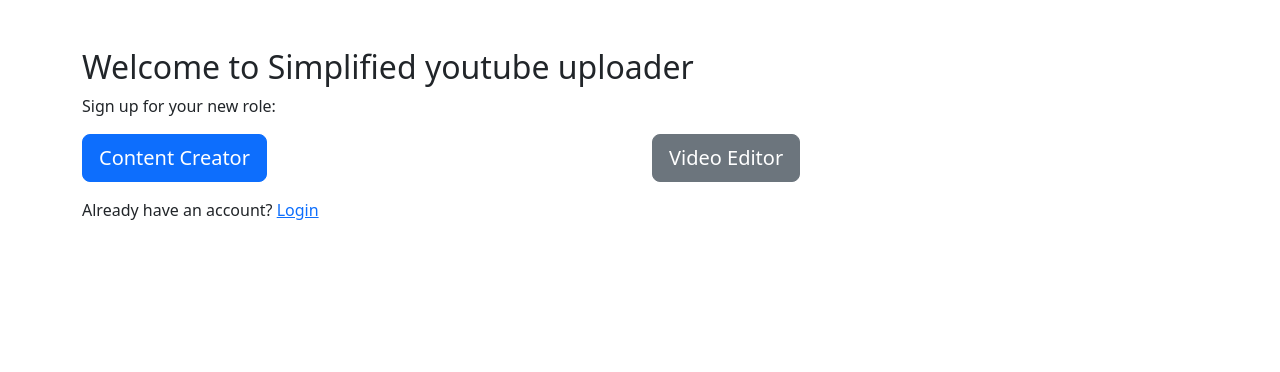
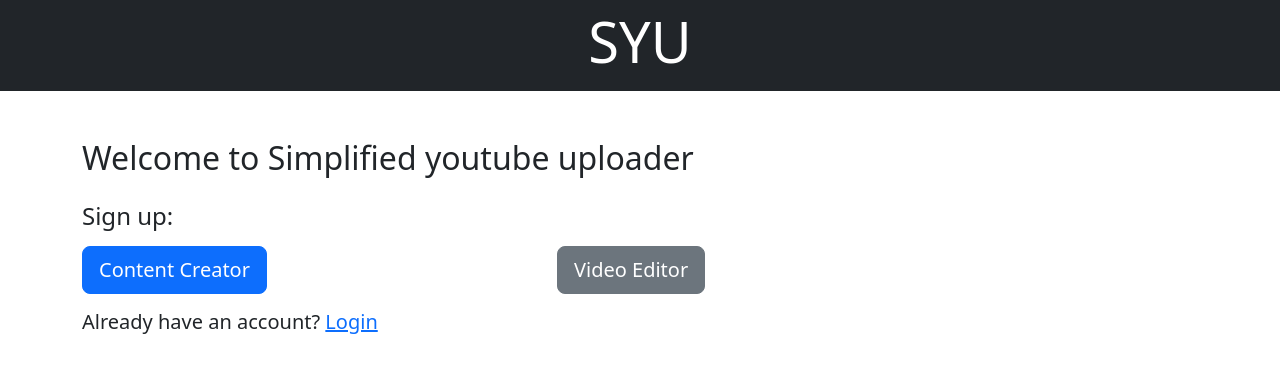
Before and after one commit to abi4203/Simplified-youtube-uploader, a React (Create React App) app in the folder frontend/: page / in a window 1280 px wide. Shown: the top 372 px of the page. Built offline with nearby package versions, Linux system fonts and the light colour scheme.

Commit message:
Added header

```diff
--- a/frontend/src/App.js
+++ b/frontend/src/App.js
@@ -9,6 +9,7 @@
 import Profile from './pages/Profile';
 import VideoUpload from './components/VideoUpload';
 import { UserProvider, useUser } from './components/UserContext';
+import Header from './components/Header';
 
 function PrivateRoute({ element, allowedTypes }) {
   const { user } = useUser();
@@ -29,6 +30,7 @@
 
   return (
     <>
+      <Header/>
       <Router>
         <UserProvider>
           <Routes>
--- /dev/null
+++ b/frontend/src/components/Header.js
@@ -0,0 +1,11 @@
+import React from 'react';
+
+const Header = () => {
+  return (
+    <div className="header bg-dark text-white py-2 mb-4">
+      <h1 className="display-4 text-center">SYU</h1>
+    </div>
+  );
+};
+
+export default Header;
--- a/frontend/src/pages/Home.js
+++ b/frontend/src/pages/Home.js
@@ -5,21 +5,21 @@
     return (
         <div className="container mt-5">
             <h2>Welcome to Simplified youtube uploader</h2>
-            <p>Sign up for your new role:</p>
+            <h4 className='mt-4 mb-3'>Sign up:</h4>
             <div className="row">
-                <div className="col-md-6">
+                <div className="col-md-5">
                     <Link to="/register/content-creator">
                         <button className="btn btn-primary btn-lg btn-block">Content Creator</button>
                     </Link>
                 </div>
-                <div className="col-md-6">
+                <div className="col-md-5">
                     <Link to="/register/video-editor">
                         <button className="btn btn-secondary btn-lg btn-block">Video Editor</button>
                     </Link>
                 </div>
             </div>
             <div className="mt-3">
-                <p>Already have an account? <Link to="/login">Login</Link></p>
+                <h5>Already have an account? <Link to="/login">Login</Link></h5>
             </div>
         </div>
     );
```
